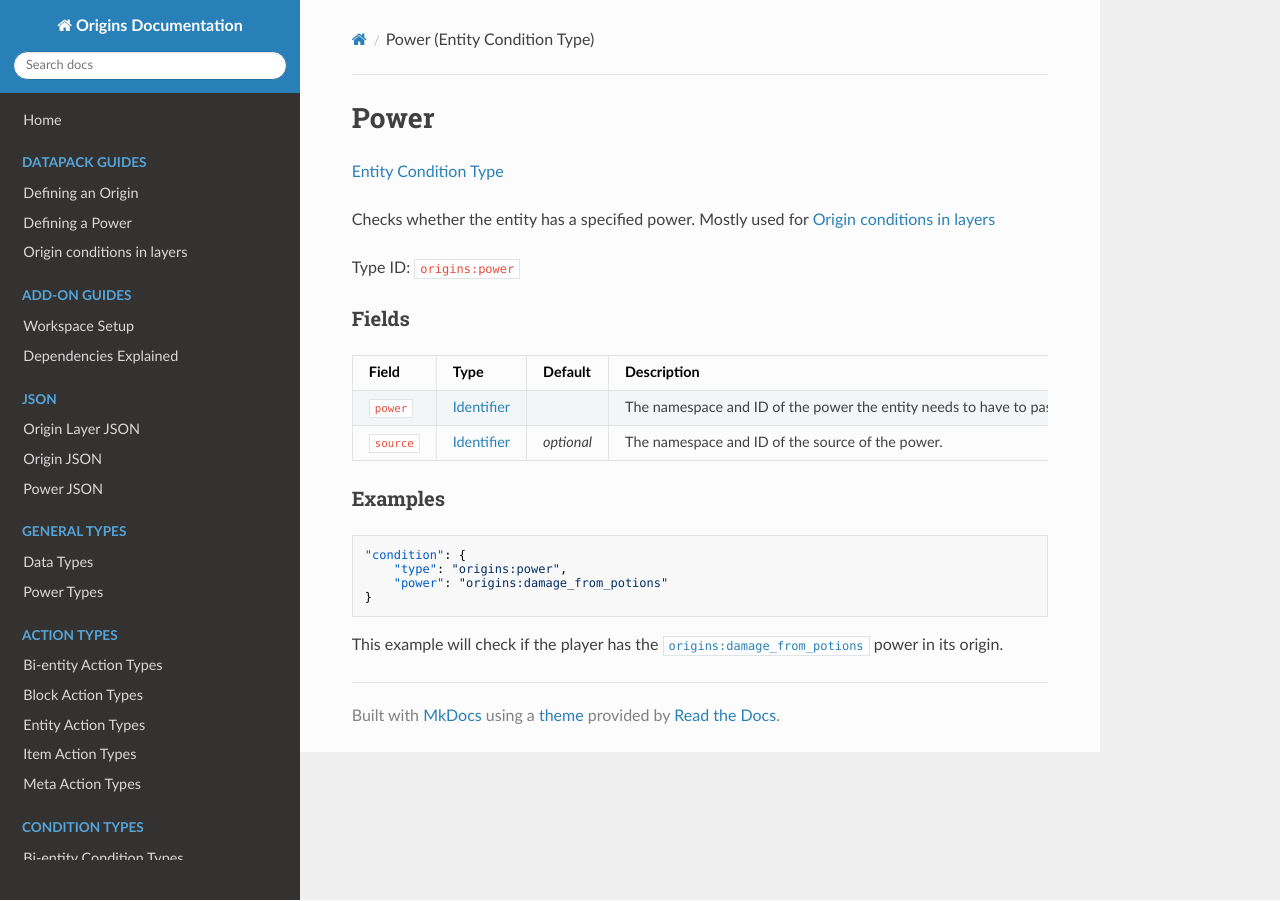
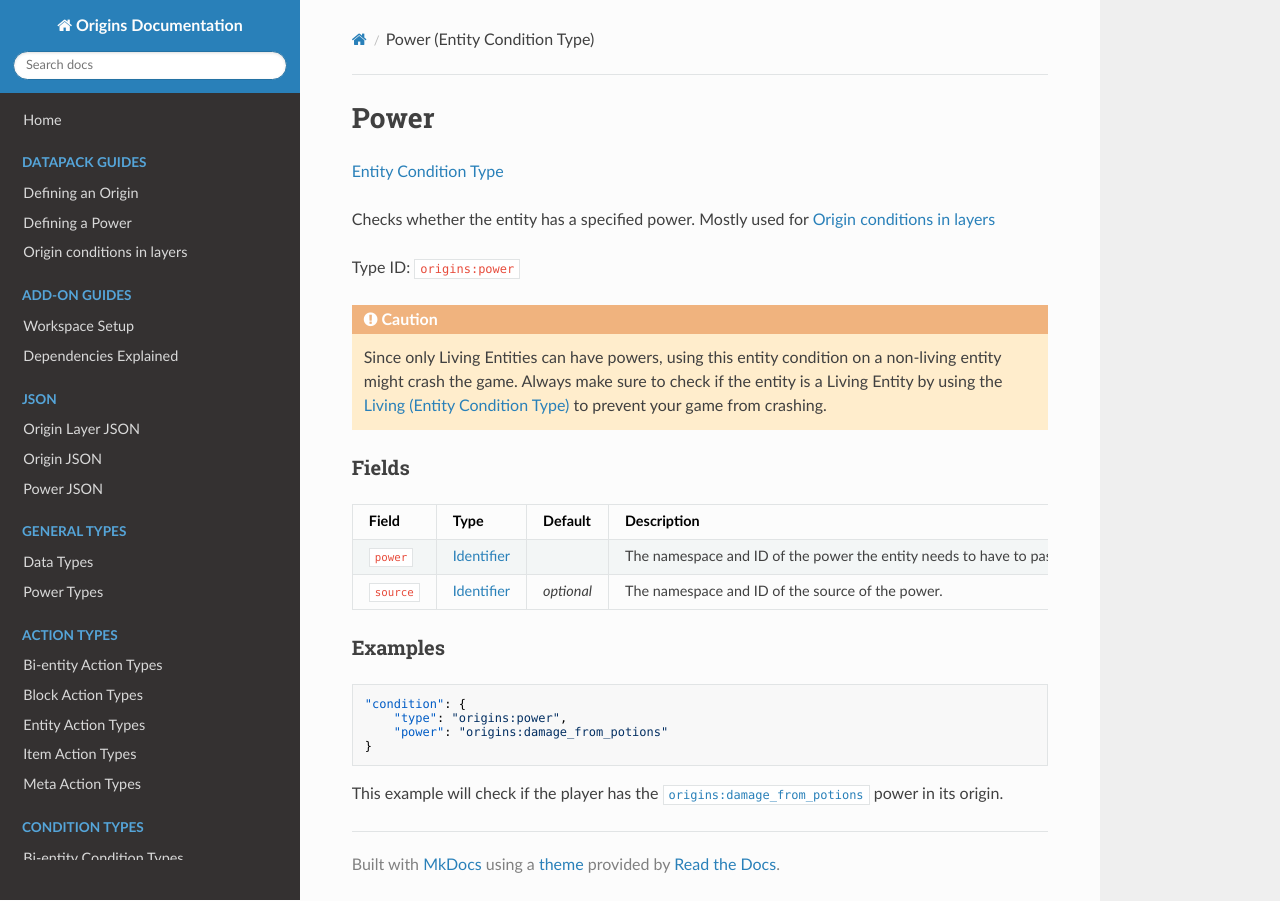
Before and after one commit to apace100/origins-docs, an MkDocs documentation site: the page built from docs/types/entity_condition_types/power.md, in a window 1280 px wide. Built offline with MkDocs 1.6.1, drawn with Linux system fonts in a browser that asks for light colours; nearby versions of some CDN libraries.

Commit message:
Updated `power.md` (Entity Conditio Types)
Added Caution not warning about a possible crash when using this
condition on a non-living entity.

```diff
--- a/docs/types/entity_condition_types/power.md
+++ b/docs/types/entity_condition_types/power.md
@@ -10,6 +10,10 @@ date: 2021-04-04
 Checks whether the entity has a specified power. Mostly used for [Origin conditions in layers](../../guides/data/origin_conditions_in_layers.md)
 
 Type ID: `origins:power`
+
+!!! caution
+
+    Since only Living Entities can have powers, using this entity condition on a non-living entity might crash the game. Always make sure to check if the entity is a Living Entity by using the [Living (Entity Condition Type)](living.md) to prevent your game from crashing.
 
 
 ### Fields
```
